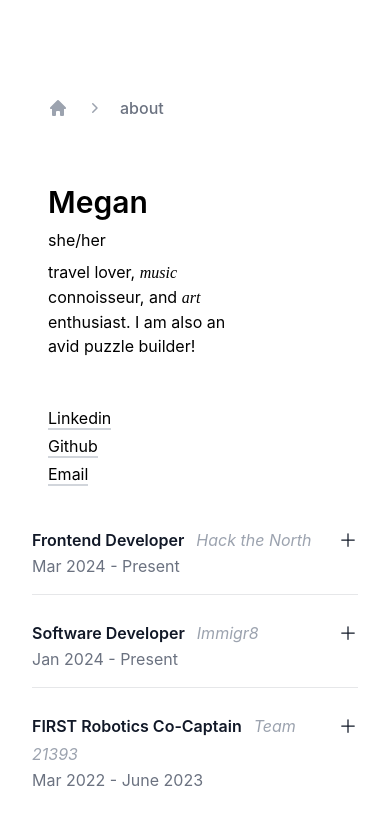
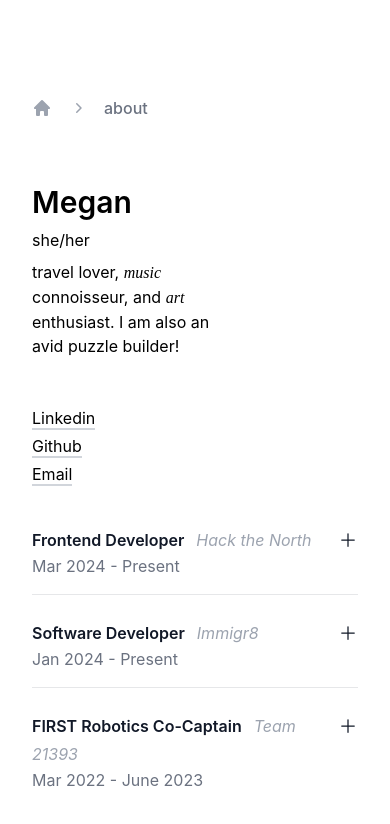
Before and after one commit to mw-171/web-portfolio, a Next.js app: page /about in a window 390 px wide. Shown: the top 824 px of the page. Built offline with nearby package versions, Linux system fonts and the light colour scheme.

Commit message:
spacing on mobile

```diff
--- a/src/pages/about.tsx
+++ b/src/pages/about.tsx
@@ -31,7 +31,7 @@ export default function About() {
     <div className="h-screen">
       <div className="px-8 md:px-24 lg:px-48 py-24">
         <nav className="flex" aria-label="Breadcrumb">
-          <ol role="list" className="flex items-center space-x-4 pb-8 pl-4">
+          <ol role="list" className="flex items-center space-x-4 pb-8  md:pl-4">
             <li>
               <div>
                 <a href="/" className="text-gray-400 hover:text-gray-500">
@@ -59,7 +59,7 @@ export default function About() {
             </li>
           </ol>
         </nav>
-        <div className="flex justify-start pl-4 md:pl-0 md:justify-center items-center pt-8">
+        <div className="flex justify-start md:pl-0 md:justify-center items-center pt-8">
           <div className="">
             <div className="flex justify-between gap-8 md:gap-16">
               <div className="hidden md:block">
```
